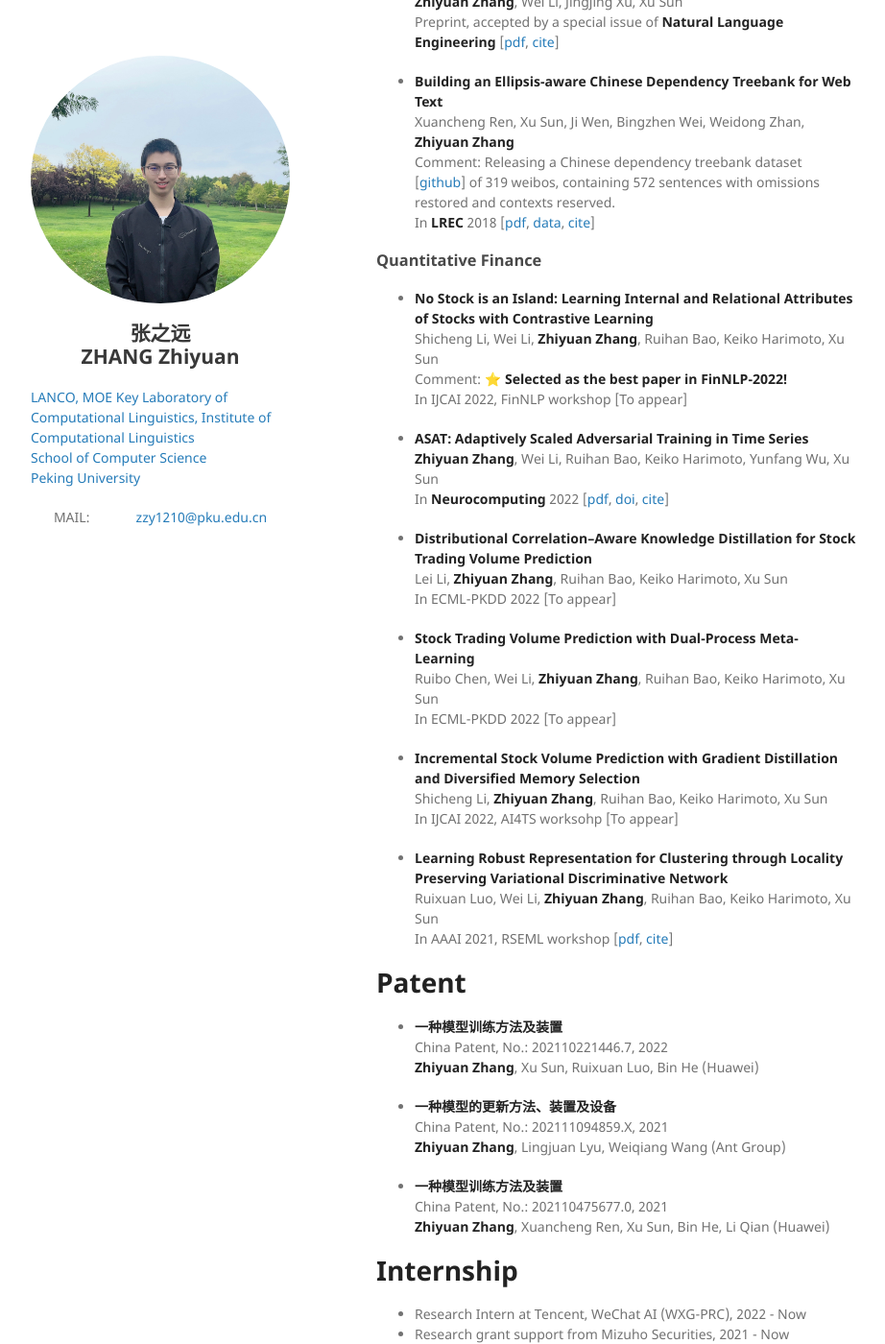
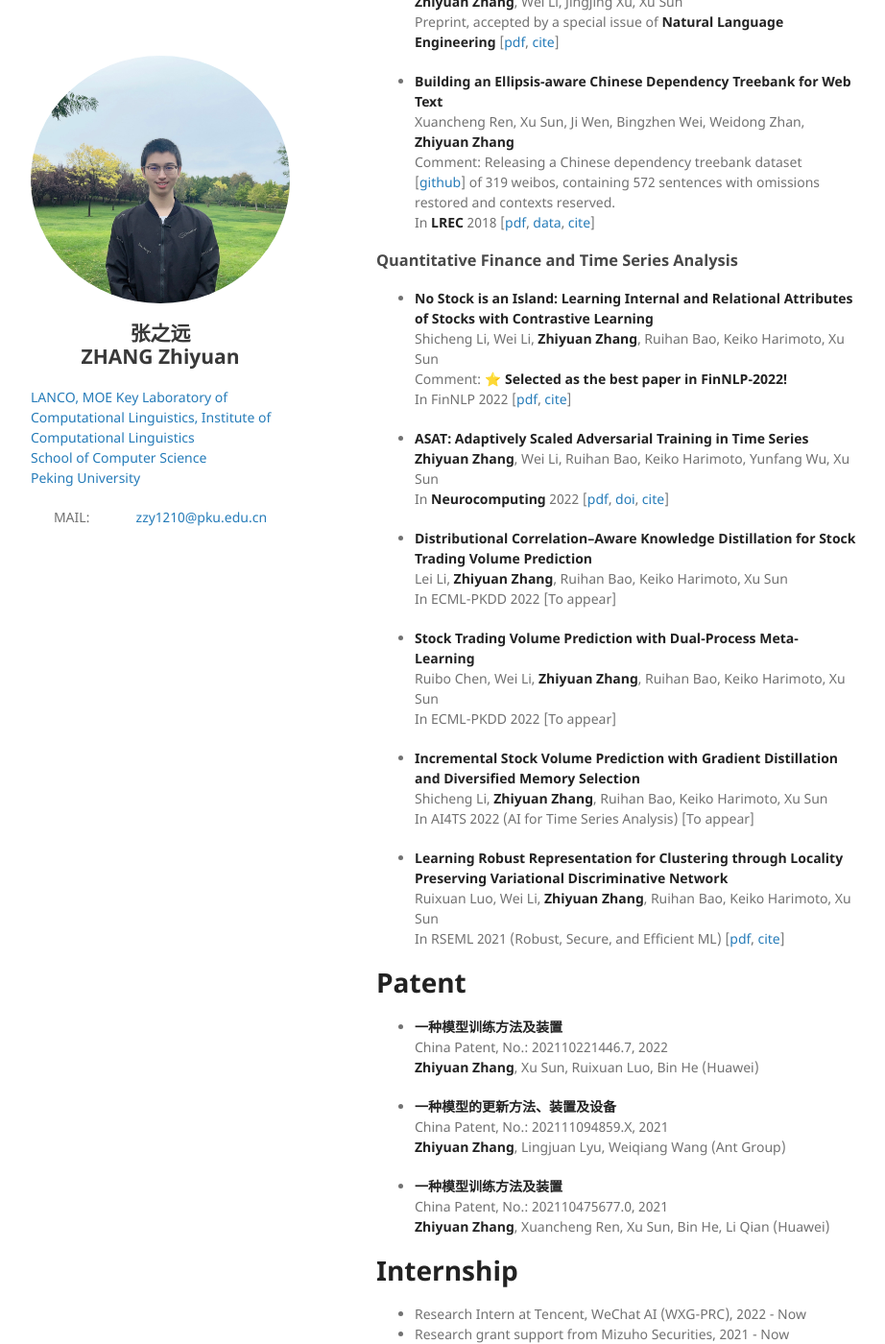
Before and after one commit to pkuzzy/pkuzzy.github.io, a Jekyll site: the page built from index.md, in a window 1280 px wide and 1400 px high, scrolled down 2962 px. Shown: the whole window at 96% size, without its empty margins (178-1100 px from the left). Built offline with Jekyll 4.4.1, drawn with Linux system fonts in a browser that asks for light colours; nearby versions of some CDN libraries; our own code applies the rules of GitHub Pages for plain Markdown files.

Commit message:
Update index.md

```diff
--- a/index.md
+++ b/index.md
@@ -107,12 +107,12 @@ layout: default
   Comment: Releasing a Chinese dependency treebank dataset [[github](https://github.com/lancopku/Chinese-Dependency-Treebank-with-Ellipsis)] of 319 weibos, containing 572 sentences with omissions restored and contexts reserved.
   In **LREC** 2018 [[pdf](http://www.lrec-conf.org/proceedings/lrec2018/pdf/297.pdf), [data](https://github.com/lancopku/Chinese-Dependency-Treebank-with-Ellipsis), [cite](https://dblp.uni-trier.de/rec/conf/lrec/RenSWWZZ18.html?view=bibtex)]
 
-### Quantitative Finance
+### Quantitative Finance and Time Series Analysis
 
 - **No Stock is an Island: Learning Internal and Relational Attributes of Stocks with Contrastive Learning**
   Shicheng Li, Wei Li, **Zhiyuan Zhang**, Ruihan Bao, Keiko Harimoto, Xu Sun
   Comment: ⭐ **Selected as the best paper in FinNLP-2022!**
-  In IJCAI 2022, FinNLP workshop [To appear]
+  In FinNLP 2022 [[pdf](http://www.lrec-conf.org/proceedings/lrec2018/pdf/297.pdf), [cite](https://scholar.googleusercontent.com/scholar.bib?q=info:n4Uu3AG1ZHIJ:scholar.google.com/&output=citation&scisdr=CgUTbamNEM7uiW_-Yb8:AAGBfm0AAAAAY-n4eb-i3MGPNWQEvKo41T0BhnOybprt&scisig=AAGBfm0AAAAAY-n4efnFIUfVt39cnoEKlLxzQT3Z2dGs&scisf=4&ct=citation&cd=-1&hl=zh-CN)]
 
 - **ASAT: Adaptively Scaled Adversarial Training in Time Series**
   **Zhiyuan Zhang**, Wei Li, Ruihan Bao, Keiko Harimoto, Yunfang Wu, Xu Sun
@@ -128,11 +128,11 @@ layout: default
 
 - **Incremental Stock Volume Prediction with Gradient Distillation and Diversified Memory Selection**
   Shicheng Li, **Zhiyuan Zhang**, Ruihan Bao, Keiko Harimoto, Xu Sun
-  In IJCAI 2022, AI4TS worksohp [To appear]
+  In AI4TS 2022 (AI for Time Series Analysis) [To appear]
 
  - **Learning Robust Representation for Clustering through Locality Preserving Variational Discriminative Network**
   Ruixuan Luo, Wei Li, **Zhiyuan Zhang**, Ruihan Bao, Keiko Harimoto, Xu Sun
-  In AAAI 2021, RSEML workshop [[pdf](https://arxiv.org/pdf/2012.13489.pdf), [cite](https://dblp.uni-trier.de/rec/journals/corr/abs-2012-13489.html?view=bibtex)]
+  In RSEML 2021 (Robust, Secure, and Efficient ML) [[pdf](https://arxiv.org/pdf/2012.13489.pdf), [cite](https://dblp.uni-trier.de/rec/journals/corr/abs-2012-13489.html?view=bibtex)]
 
 # Patent
 - **一种模型训练方法及装置**
```
